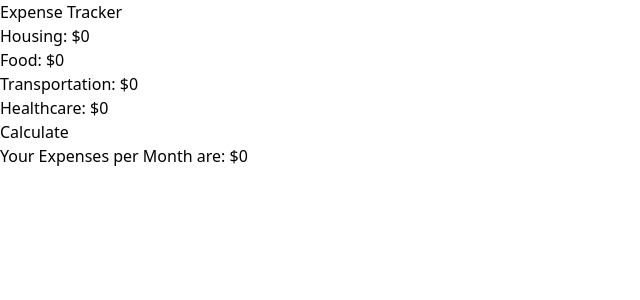
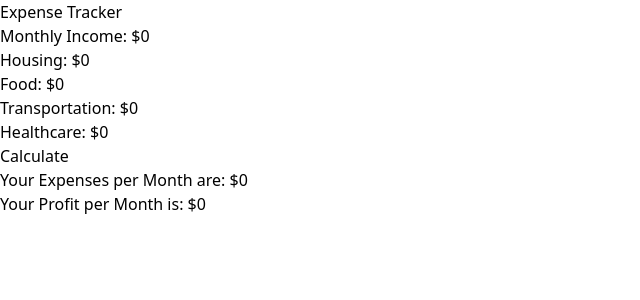
Before and after one commit to codify4/ReactProjects, a React (Vite) app in the folder ExpenseTrackerApp/: page / in a window 1280 px wide. Shown: the top 300 px of the page, without its empty margins (0-640 px from the left). Built offline with nearby package versions, Linux system fonts and the light colour scheme.

Commit message:
Profit Component Added

```diff
--- a/ExpenseTrackerApp/src/App.jsx
+++ b/ExpenseTrackerApp/src/App.jsx
@@ -1,10 +1,11 @@
-import ExpenseTracker from "./ExpenseTracker"
+import Profit from "./Profit"
 
 export default function App() {
   return (
-    <div>
+    <div className="flex flex-col ml-3">
       <h1 className="text-4xl font-bold font-sans"><span className="text-green-700 ">Expense</span> Tracker</h1>
-      <ExpenseTracker />
+
+      <Profit />
     </div>
   )
 }
--- /dev/null
+++ b/ExpenseTrackerApp/src/Profit.jsx
@@ -0,0 +1,30 @@
+import { useState } from "react";
+import ExpenseTracker from "./ExpenseTracker";
+
+const Profit = () => {
+
+    const [income, setIncome] = useState(0);
+    const [profit, setProfit] = useState(0);
+
+    const calculateProfit = () => {
+
+        setProfit(p);
+    }
+    return (
+        <div>
+            <label htmlFor="">
+                Monthly Income: $
+                <input type="number" className="w-24" value={income}
+                    onChange={ (e) => setIncome(e.target.value) }
+                />
+            </label>
+
+            <ExpenseTracker />
+
+            <div onChange={calculateProfit}>Your Profit per Month is: ${profit}</div>
+
+        </div>
+    );
+}
+
+export default Profit;
```
